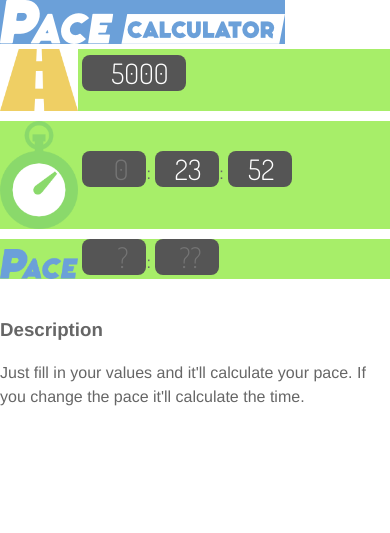
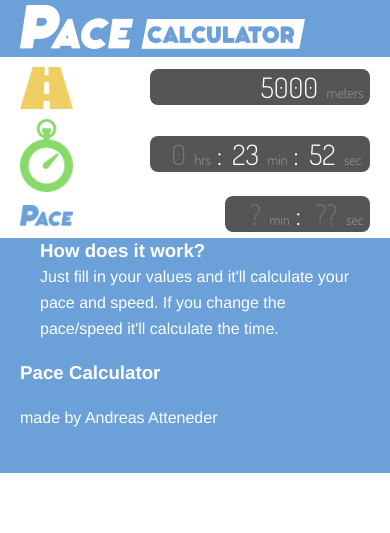
Before and after one commit to atteneder/pace-calculator, a plain HTML site: page index.html in a window 390 px wide. Drawn offline with Linux system fonts and the light colour scheme.

Commit message:
added responsive layer

```diff
--- a/css/1140.scss
+++ b/css/1140.scss
@@ -1,6 +1,11 @@
 /* ==================================================================================================================== */
 /* ! The 1140px Grid V2 by Andy Taylor \ http://cssgrid.net \ http://www.twitter.com/andytlr \ http://www.andytlr.com   */
 /* ==================================================================================================================== */
+
+$normalWidth: 4.85%;
+$normalMargin: 3.8%;
+
+$eightWidth: 9.175%;
 
 .container {
 	padding-left: 20px;
@@ -22,47 +27,47 @@ min-height: 1px;
 }
 
 .row .onecol {
-width: 4.85%;
+	width: $normalWidth;
 }
 
 .row .twocol {
-width: 13.45%;
+	width: $normalWidth*2+$normalMargin;
 }
 
 .row .threecol {
-width: 22.05%;
+	width: $normalWidth*3+$normalMargin*2;
 }
 
 .row .fourcol {
-width: 30.75%;
+	width: $normalWidth*4+$normalMargin*3;
 }
 
 .row .fivecol {
-width: 39.45%;
+	width: $normalWidth*5+$normalMargin*4;
 }
 
 .row .sixcol {
-width: 48%;
+	width: $normalWidth*6+$normalMargin*5;
 }
 
 .row .sevencol {
-width: 56.75%;
+	width: $normalWidth*7+$normalMargin*6;
 }
 
 .row .eightcol {
-width: 65.4%;
+	width: $normalWidth*8+$normalMargin*7;
 }
 
 .row .ninecol {
-width: 74.05%;
+	width: $normalWidth*9+$normalMargin*8;
 }
 
 .row .tencol {
-width: 82.7%;
+	width: $normalWidth*10+$normalMargin*9;
 }
 
 .row .elevencol {
-width: 91.35%;
+	width: $normalWidth*11+$normalMargin*10;
 }
 
 .row .twelvecol {
@@ -82,37 +87,103 @@ img {
 	height: auto;
 }
 
-
-/* Smaller screens */
-
-@media only screen and (max-width: 1023px) {
-
-	body {
-	font-size: 0.8em;
-	line-height: 1.5em;
-	}
-
-	}
-
-
 /* Mobile */
 
 @media
 handheld,
-only screen and (max-width: 768px) {
+only screen and (max-width: 960px) {
+
+	.eighthide {
+		display: none;
+	}
+
+	.container {
+		padding-left: 10px;
+		padding-right: 10px;
+	}
+
+	.row {
+		max-width: 755px;
+		min-width: 480px;
+	}
+
+	.row .onecol {
+		width: $eightWidth;
+	}
+
+	.row .twocol {
+		width: $eightWidth*2 + $normalMargin*1;
+	}
+
+	.row .threecol {
+		width: $eightWidth*3 + $normalMargin*2;
+	}
+
+	.row .fourcol {
+		width: $eightWidth*4 + $normalMargin*3;
+	}
+
+	.row .fivecol {
+		width: $eightWidth*5 + $normalMargin*4;
+	}
+
+	.row .sixcol {
+		width: $eightWidth*6 + $normalMargin*5;
+	}
+
+	.row .sevencol {
+		width: $eightWidth*7 + $normalMargin*6;
+	}
+
+	.row .eightcol {
+		width: 100%;
+		float: left;
+	}
+
+	.row .ninecol {
+		width: 100%;
+		float: left;
+	}
+
+	.row .tencol {
+		width: 100%;
+		float: left;
+	}
+
+	.row .elevencol {
+		width: 100%;
+		float: left;
+	}
+
+	.row .twelvecol {
+		width: 100%;
+		float: left;
+	}
+}
+
+@media
+handheld,
+only screen and (max-width: 610px) {
 
 	body {
 		font-size: 16px;
 		-webkit-text-size-adjust: none;
 	}
 
+	.mobilehide {
+		display: none;
+	}
+
 	.row, body, .container {
 		width: 100%;
 		min-width: 0;
-	margin-left: 0px;
-	margin-right: 0px;
+		margin: 0 auto;
 		padding-left: 0px;
 		padding-right: 0px;
+	}
+
+	.row {
+		max-width: 480px;
 	}
 
 	.row .onecol, .row .twocol, .row .threecol, .row .fourcol, .row .fivecol, .row .sixcol, .row .sevencol, .row .eightcol, .row .ninecol, .row .tencol, .row .elevencol, .row .twelvecol {
@@ -123,5 +194,18 @@ only screen and (max-width: 768px) {
 		padding-left: 20px;
 		padding-right: 20px;
 	}
+}
+
+@media
+handheld,
+only screen and (max-width: 479px) {
+	.row, body, .container {
+		width: 100%;
+		min-width: 0;
+		margin-left: 0px;
+		margin-right: 0px;
+		padding-left: 0px;
+		padding-right: 0px;
+	}
 
 }
--- a/css/custom.scss
+++ b/css/custom.scss
@@ -13,43 +13,84 @@ body {
 	color: white;
 }
 
-.main article {
-  padding:0px 0px 10px 0px
+header.row {
+	padding: 5px 0 8px 0;
+}
+
+.main.container .row > * {
+	margin-top: 10px;
 }
 
 fieldset {
-	margin: 5px 0 10px 0;
-	background-color: #a7ee69;
+	position: relative;
+	margin: 0 0 10px 0;
+/*	background-color: #a7ee69;*/
 }
 
 fieldset label img {
-	width: 20%;
-	margin: auto 0;
+	width: 15%;
 }
 
-.right {
+.inputsetContainer {
+	position: absolute;
+	top:50%;
+	left:22%;
+	width: 78%;
+	margin-top: -1.2em;
+}
+
+.inputset {
+	color: white;
+	display: inline;
 	float:right;
+	background-color: #555;
+	border-radius: 8px;
+	font: 28px 'Dosis', Helvetica, Helvetica Neue, Arial;
+	padding: 0 5px;
+	margin:0;
+	min-width: 210px;
+}
+
+fieldset.pace .inputset {
+	min-width: 135px;
+}
+
+.inputset span {
+	display: inline;
+}
+
+.inputset span.unit {
+	font-size: 14px;
+	color: #999;
+}
+
+/* Turn of up/down spin buttons on number type input fields */
+input::-webkit-outer-spin-button,
+input::-webkit-inner-spin-button {
+    /* display: none; <- Crashes Chrome on hover */
+    -webkit-appearance: none;
+    margin: 0; /* <-- Apparently some margin are still there even though it's hidden */
 }
 
 input.distance,
 input.time {
 	color: white;
-	background-color: #555;
 	border: none;
-	border-radius: 8px;
-	padding: 0 3px 0 5px;
+	background:none;
+	padding: 0 3px;
 	font: 28px 'Dosis', Helvetica, Helvetica Neue, Arial;
 	text-align: right;
+	width: 100%;
+	max-width: 160px;
 }
 
 input.time {
-	max-width: 2em;
+	max-width: 1em;
 }
 
-.updated {
-	background-color:#69c170;
+.row aside > * {
+	margin: 0 20px;
 }
-
 /* ============================= */
 /* ! Layout for mobile version   */
 /* ============================= */
--- a/css/main.scss
+++ b/css/main.scss
@@ -1,6 +1,5 @@
 html,
 button,
-input,
 select,
 textarea {
     color: #666;
--- a/index.html
+++ b/index.html
@@ -8,10 +8,11 @@
         <meta http-equiv="X-UA-Compatible" content="IE=edge,chrome=1">
         <title>Pace Calculator</title>
         <meta name="description" content="">
-        <meta name="viewport" content="width=device-width">
+        <meta name="viewport" content="width=device-width, initial-scale=1.0" />
 
         <link rel="stylesheet" href="css/normalize.min.css">
-        <link rel="stylesheet" href="css/main.css">
+        <!--[if lte IE 9]><link rel="stylesheet" href="css/ie.css" type="text/css" media="screen" /><![endif]-->
+        <link rel="stylesheet" href="css/main.css" media="screen">
 
         <link rel="icon" href="favicon.png" type="image/png" />
         <link rel="shortcut icon" href="favicon.ico" type="image/x-icon" />
@@ -33,53 +34,83 @@
             <p class="chromeframe">You are using an outdated browser. <a href="http://browsehappy.com/">Upgrade your browser today</a> or <a href="http://www.google.com/chromeframe/?redirect=true">install Google Chrome Frame</a> to better experience this site.</p>
         <![endif]-->
 
-        <div class="header-container">
-            <header class="wrapper clearfix">
+        <div class="container blue">
+            <header class="row">
+  	          <div class="fourcol eighthide">&nbsp;</div>
+	            <div class="fourcol">
 	              <img alt="Pace Calculator logo" src="img/logo_header.gif" />
 	              <!--
 	              <h1 class="title">Pace Calculator</h1>
 	              -->
+	            </div>
+	            <div class="fourcol eighthide last">&nbsp;</div>
             </header>
         </div>
 
-        <div class="main-container">
-          <div class="main wrapper clearfix">
-            <article>
+        <div class="main container">
+          <div class="row">
+          	<div class="fourcol eighthide">&nbsp;</div>
+          	<div class="fourcol main">
 	            <fieldset class="distance">
 		            <label for="distance">
-                      <img src="img/iconDistance.png" alt="Distance (meter)" />
+		              <img src="img/iconDistance.png" title="Distance (meter)" alt="Distance (meter)" />
 		            </label>
-                  <input id="distance" class="distance" type="number" name="slider" value="5000" min="100" max="50000" data-highlight="false" />
+	              <div class="inputsetContainer">
+			            <div class="inputset">
+				            <input id="distance" class="distance" type="number" name="slider" value="5000" min="100" max="999999" data-highlight="false" />
+				            <span class="unit">meters</span>
+			            </div>
+	              </div>
 	            </fieldset>
 
 	            <fieldset class="time">
-                  <label for="timeMin"><img src="img/iconTime.png" alt="Time (hours:min:sec)" /></label>
-                  <input id="timeHour" class="time hour" name="timeHour" placeholder="0" value="" type="number" min="0" max="24" />:
-                  <input id="timeMin" class="time min" name="timeMin" placeholder="30" value="23" type="number" min="0" max="59" />:
-                  <input id="timeSec" class="time sec" name="timeSec" placeholder="00" value="52" type="number" min="0" max0"59" />
+		            <label for="timeMin"><img src="img/iconTime.png" title="Time (hours:min:sec)" alt="Time (hours:min:sec)" /></label>
+	              <div class="inputsetContainer">
+			            <div class="inputset">
+				            <input id="timeHour" class="time hour" name="timeHour" placeholder="0" value="" type="number" min="0" max="24" maxlength="2" />
+				            <span class="unit">hrs</span>
+				            <span>:</span>
+				            <input id="timeMin" class="time min" name="timeMin" placeholder="30" value="23" type="number" min="0" max="59" maxlength="2" />
+				            <span class="unit">min</span>
+				            <span>:</span>
+				            <input id="timeSec" class="time sec" name="timeSec" placeholder="00" value="52" type="number" min="0" max="59" maxlength="2" />
+				            <span class="unit">sec</span>
+			            </div>
+	              </div>
 	            </fieldset>
 
 	            <fieldset class="pace">
 	              <label for="paceMin">
-                  	<img src="img/iconPace.png" alt="Pace (min:sec)" />
+	              	<img src="img/iconPace.png" title="Pace (min:sec)" alt="Pace (min:sec)" />
 	              </label>
-                  <input id="paceMin" class="time min" name="paceMin" placeholder="?" value="" type="number" />:
-                  <input id="paceSec" class="time sec" name="paceSec" placeholder="??" value="" type="number" />
+	              <div class="inputsetContainer">
+		              <div class="inputset">
+			              <input id="paceMin" class="time min" name="paceMin" placeholder="?" value="" type="number" maxlength="2"/>
+				            <span class="unit">min</span>
+			              <span>:</span>
+			              <input id="paceSec" class="time sec" name="paceSec" placeholder="??" value="" type="number" maxlength="2"/>
+				            <span class="unit">sec</span>
+		              </div>
+	              </div>
 	            </fieldset>
-            </article>
+          	</div>
 
-            <aside>
-                <h3>Description</h3>
-                <p>Just fill in your values and it'll calculate your pace. If you change the pace it'll calculate the time.</p>
+            <aside class="fourcol last blue">
+              <h3>How does it work?</h3>
+              <p>Just fill in your values and it'll calculate your pace and speed. If you change the pace/speed it'll calculate the time.</p>
             </aside>
 
-            </div> <!-- #main -->
-        </div> <!-- #main-container -->
+            </div> <!-- row -->
+        </div> <!-- container -->
 
-        <div class="footer-container">
-            <footer class="wrapper">
+        <div class="container blue">
+          <footer class="row">
+          	<div class="fourcol eighthide">&nbsp;</div>
+          	<div class="fourcol">
 		          <h3>Pace Calculator</h3>
-                <p>Made by Andreas Atteneder</p>
+		          <p>made by Andreas Atteneder</p>
+          	</div>
+          	<div class="fourcol last">&nbsp;</div>
           </footer>
         </div>
         <!--
@@ -89,6 +120,10 @@
         <!--
         <script src="http://code.jquery.com/mobile/1.2.0/jquery.mobile-1.2.0.min.js"></script>
         -->
+
+        <!--css3-mediaqueries-js - http://code.google.com/p/css3-mediaqueries-js/ - Enables media queries in some unsupported browsers-->
+        <script type="text/javascript" src="js/css3-mediaqueries-ck.js"></script>
+
         <script src="js/main-ck.js"></script>
 
         <!--
```
Also changed, not shown: js/main.js (+6 -6 lines), css/main.css, js/main-ck.js. Lines whose indentation alone changed are shown as unchanged.
